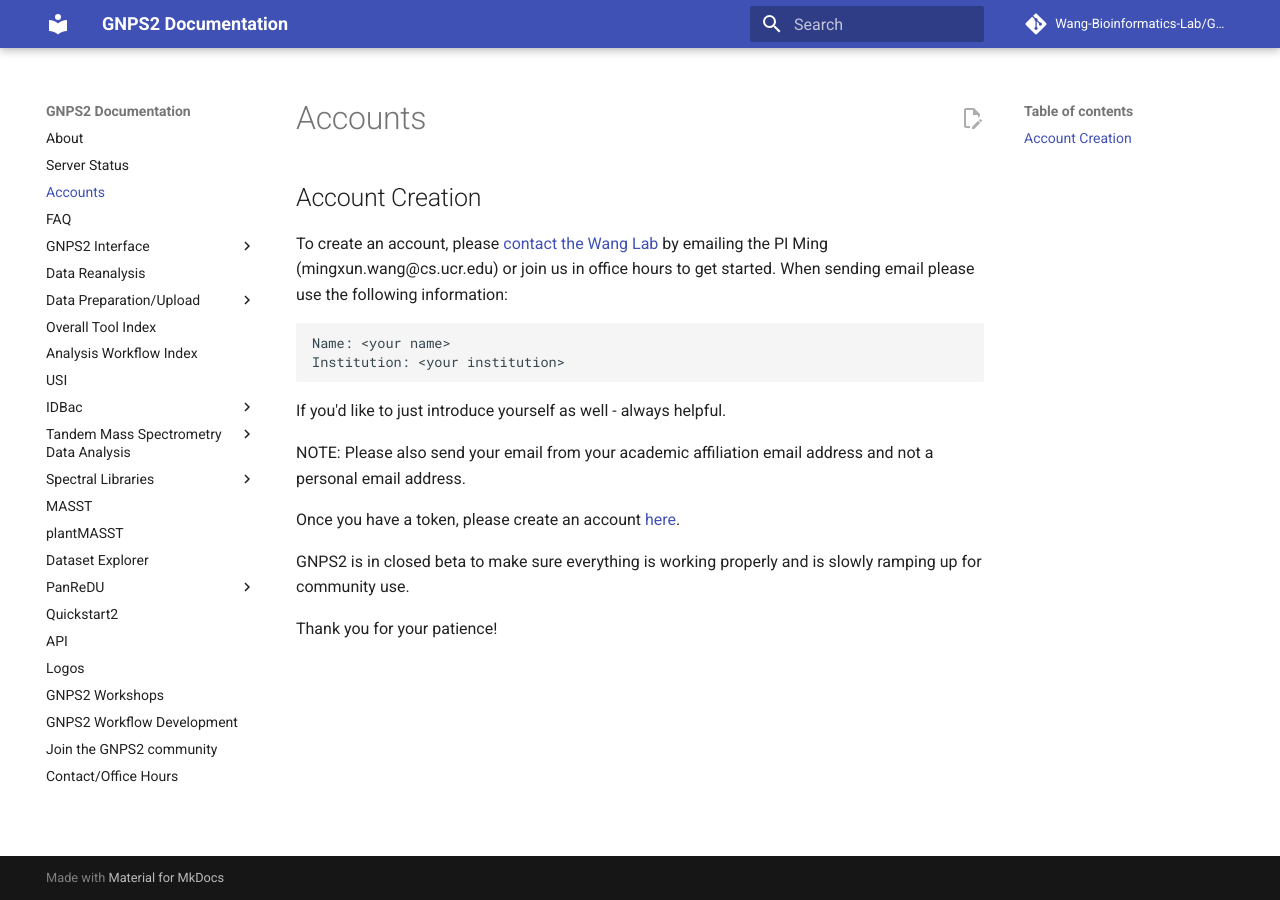
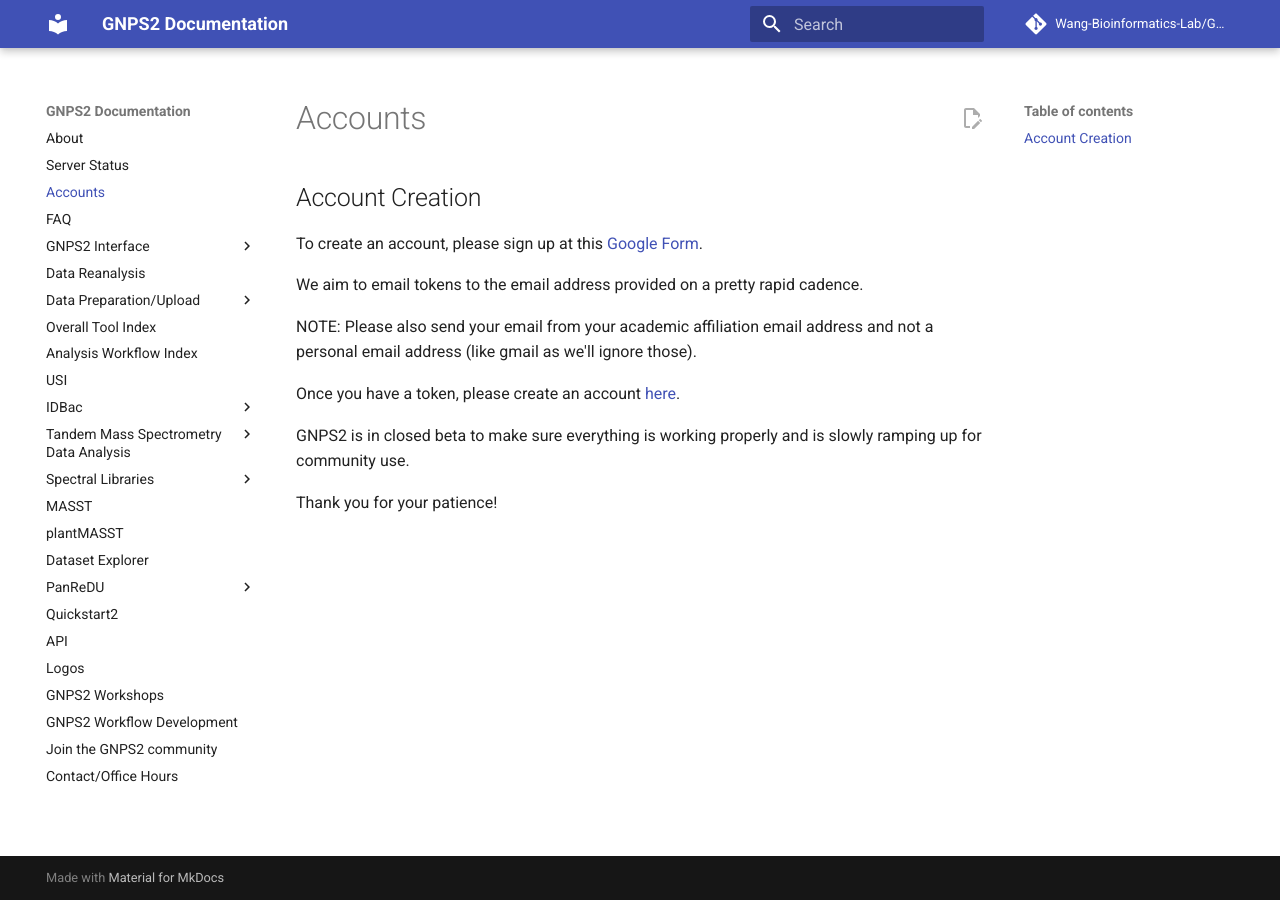
Before and after one commit to Wang-Bioinformatics-Lab/GNPS2_Documentation, an MkDocs documentation site: the page built from docs/accounts.md, in a window 1280 px wide. Built offline with MkDocs 1.6.1 and Material for MkDocs 9.7.7, drawn with Linux system fonts in a browser that asks for light colours; comment, search, counter and statistics services are not loaded.

Commit message:
Update accounts.md

````diff
--- a/docs/accounts.md
+++ b/docs/accounts.md
@@ -1,15 +1,10 @@
 ## Account Creation
 
-To create an account, please [contact the Wang Lab](contact.md) by emailing the PI Ming (mingxun.wang@cs.ucr.edu) or join us in office hours to get started. When sending email please use the following information:
+To create an account, please sign up at this [Google Form](https://docs.google.com/forms/d/e/1FAIpQLSfgUH-Xwlw4XDHpFjOAjZuNAgqEs1OQ5pizQkn_mpHK6gZTIg/viewform).
 
-```
-Name: <your name>
-Institution: <your institution>
-```
+We aim to email tokens to the email address provided on a pretty rapid cadence.
 
-If you'd like to just introduce yourself as well - always helpful.
-
-NOTE: Please also send your email from your academic affiliation email address and not a personal email address.
+NOTE: Please also send your email from your academic affiliation email address and not a personal email address (like gmail as we'll ignore those).
 
 Once you have a token, please create an account [here](https://gnps2.org/user/signup).
 
````
